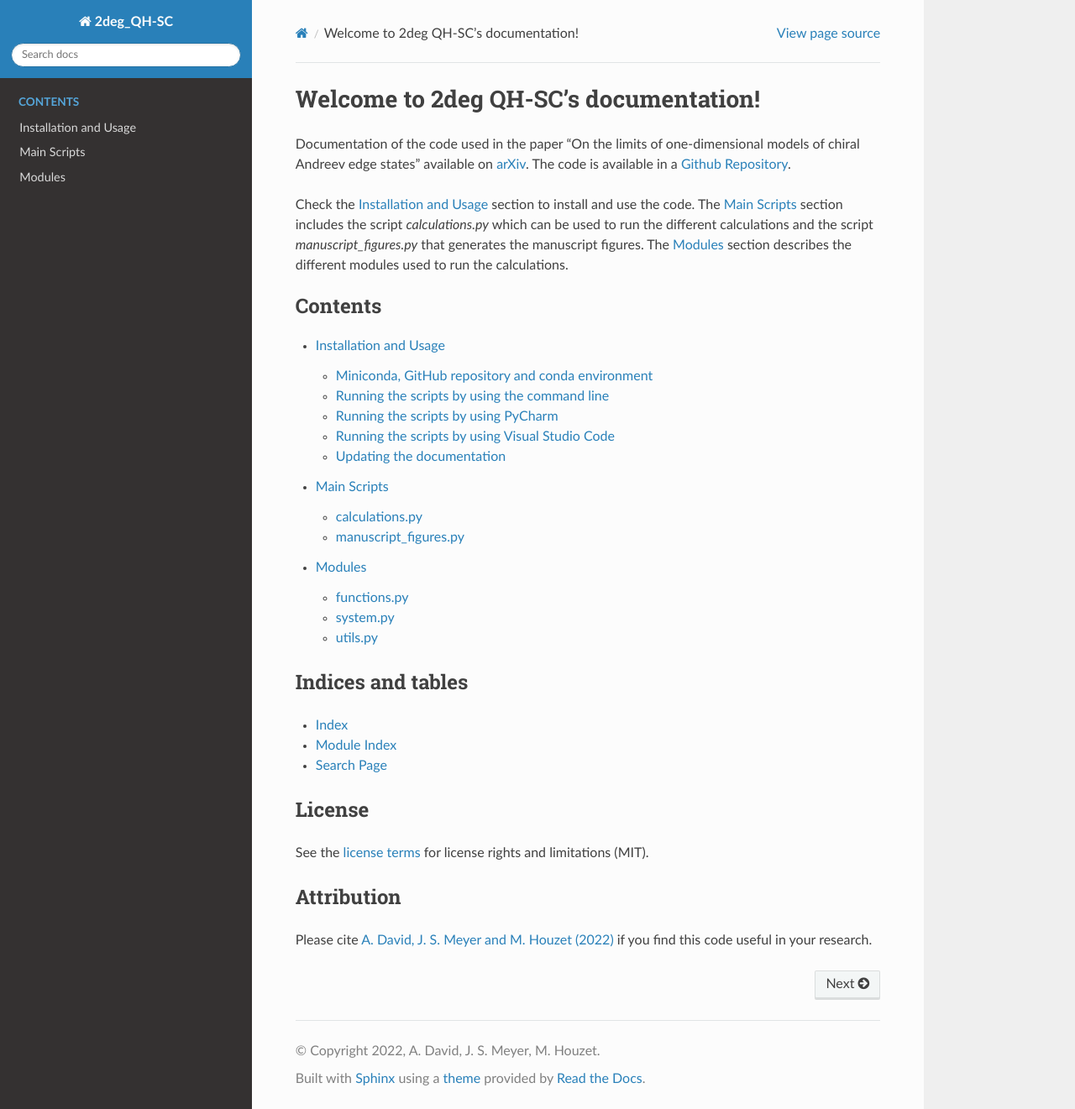
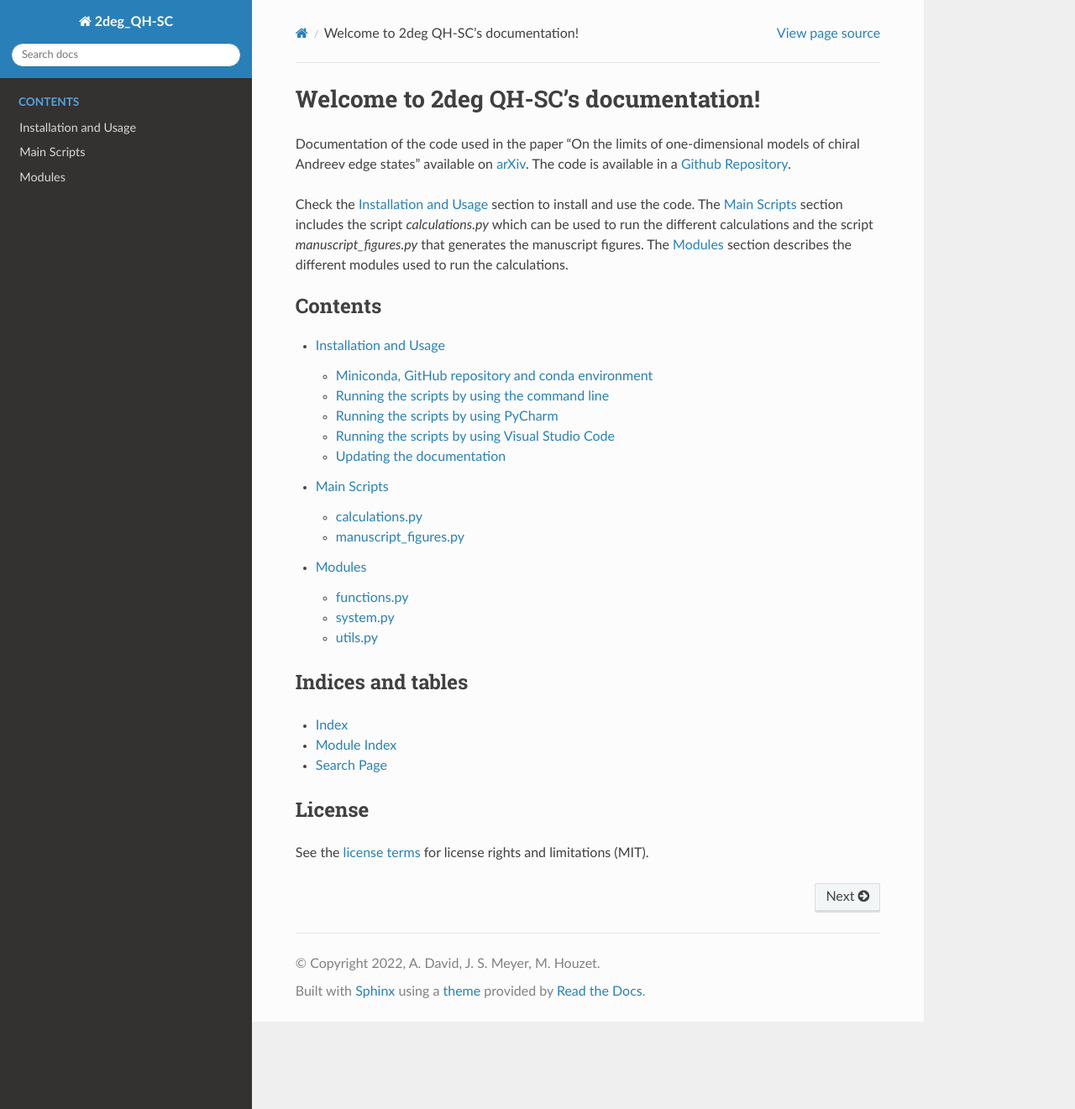
Before and after one commit to akdavid/2deg_QH_SC, a Sphinx documentation site: the page built from documentation/doc/index.rst, in a window 1280 px wide and 1321 px high. Shown: the whole window at 84% size. Built offline with Sphinx 7.4.7 and the Read the Docs theme 2.0.0, drawn with Linux system fonts in a browser that asks for light colours.

Commit message:
Update index.rst

```diff
--- a/documentation/doc/index.rst
+++ b/documentation/doc/index.rst
@@ -33,9 +33,3 @@ License
 
 See the `license terms <https://github.com/akdavid/2deg_QH-SC/blob/main/LICENCE.rst>`_
 for license rights and limitations (MIT).
-
-
-Attribution
------------
-
-Please cite `A. David, J. S. Meyer and M. Houzet (2022) <https://arxiv.org/abs/2201.04602/>`_ if you find this code useful in your research.
```
